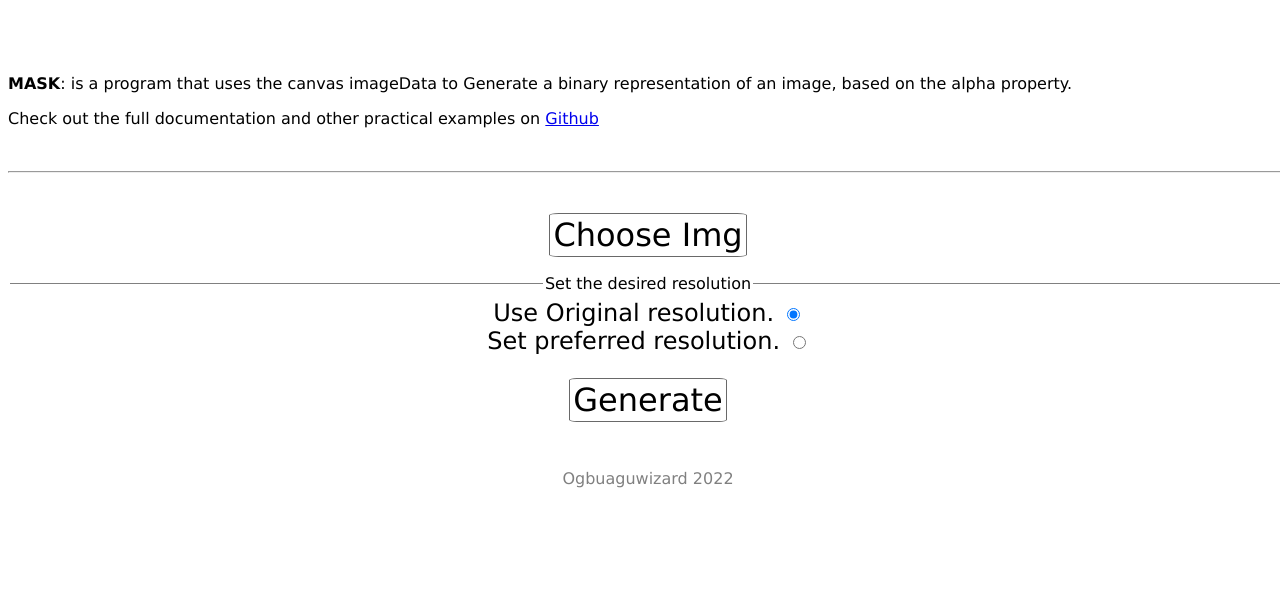
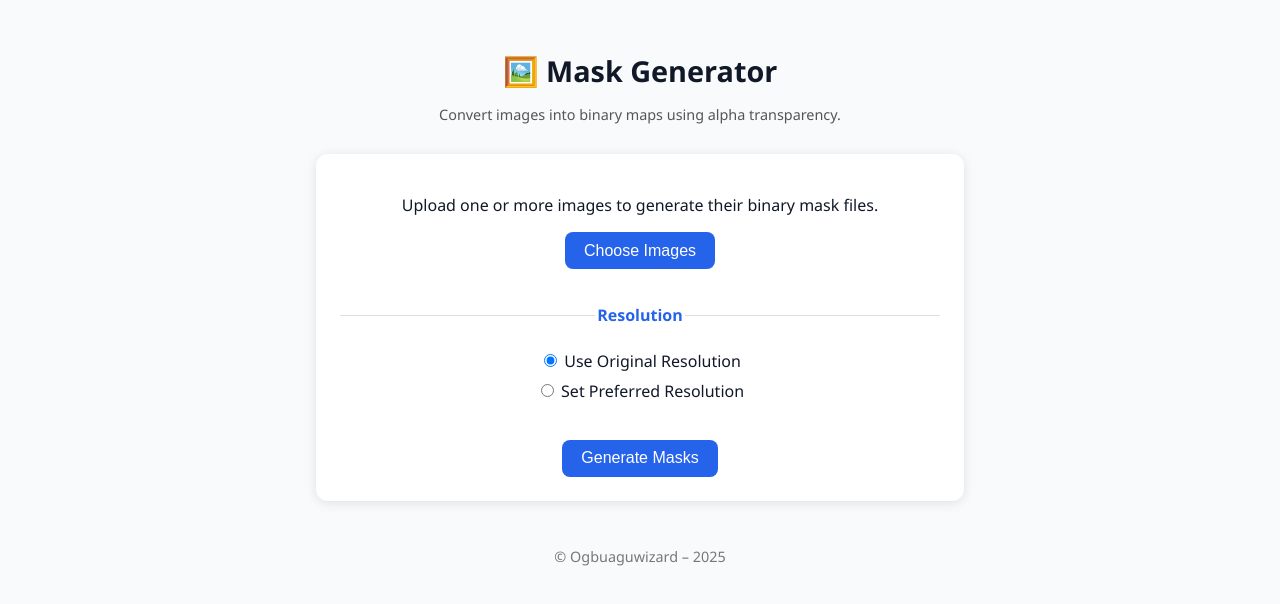
Before and after one commit to ogbuaguwizard/mask, a website: page index.html in a window 1280 px wide. Drawn offline with Linux system fonts and the light colour scheme.

Commit message:
Refactor index.html for better UI and functionality
Updated the HTML structure, styles, and content for improved layout and user experience.

```diff
--- a/index.html
+++ b/index.html
@@ -1,102 +1,150 @@
-<!doctype html>
+<!DOCTYPE html>
 <html lang="en">
 <head>
-        <meta charset="UTF-8">
-        <title>Mask: Convert image to binary map based on alpha value</title>
+  <meta charset="UTF-8" />
+  <title>Mask Generator – Alpha-Based Binary Map</title>
+  <meta name="viewport" content="width=device-width, initial-scale=1.0" />
+
   <style>
-            body{
-                font-family:Verdana, Geneva, sans-serif ;
+    :root {
+      --accent: #2563eb;
+      --accent-hover: #1d4ed8;
+      --bg: #f8fafc;
+      --text: #111827;
     }
-            #container{
-                position: absolute;
-                margin-top: 50px;
+
+    body {
+      font-family: "Segoe UI", Roboto, sans-serif;
+      background: var(--bg);
+      color: var(--text);
+      margin: 0;
+      padding: 0;
+      display: flex;
+      flex-direction: column;
+      align-items: center;
+      justify-content: flex-start;
+      min-height: 100vh;
+    }
+
+    header {
       text-align: center;
-                width: 100%;
+      margin: 2rem 0 1rem;
     }
-            #imgContainer{
-                position: relative;
-                /* border:1px solid red;  */
+
+    h1 {
+      font-size: 1.8rem;
+      margin-bottom: 0.25rem;
     }
-            .button{
-                cursor:pointer;
-                padding:2px 3px;
-                margin: 5px 0 0 0;
-                font-size: 2em;
-                font-family:Verdana, Geneva, sans-serif ;
-                border: 1px solid dimgray;
-                border-radius: 5%;
+
+    p.subtitle {
+      font-size: 0.9rem;
+      color: #555;
     }
-            .button:hover{
-                font-size: 2.1em;
-                padding:0 2px;
+
+    .card {
+      background: white;
+      border-radius: 12px;
+      box-shadow: 0 2px 12px rgba(0, 0, 0, 0.1);
+      padding: 1.5rem;
+      width: min(95%, 600px);
+      text-align: center;
     }
-            #imgFile{
-                display: none;
+
+    .button {
+      background: var(--accent);
+      color: white;
+      padding: 0.6rem 1.2rem;
+      border: none;
+      border-radius: 8px;
+      cursor: pointer;
+      font-size: 1rem;
+      transition: background 0.3s;
     }
-            .setHeight,.setWidth{
-                width: 50px;
+
+    .button:hover {
+      background: var(--accent-hover);
     }
-            .label{
-                /* display: block; */
-                font-size: 1.5em;
+
+    #imgPreview {
+      display: flex;
+      flex-wrap: wrap;
+      justify-content: center;
+      gap: 10px;
+      margin: 1rem 0;
     }
-            #setDialog{
-                display: none;
+
+    #imgPreview img {
+      width: 80px;
+      height: 80px;
+      object-fit: cover;
+      border-radius: 6px;
+      border: 1px solid #ddd;
     }
-            fieldset{
+
+    fieldset {
       border: none;
-                border-top:1px solid grey;
-                margin-top: 20px;
+      border-top: 1px solid #ddd;
+      margin: 1.2rem 0;
+      padding-top: 1rem;
     }
-            /* #canvas{
-                border:1px solid black;
-            } */
+
+    legend {
+      font-weight: 600;
+      color: var(--accent);
+    }
+
+    label {
+      display: block;
+      margin: 0.5rem 0;
+    }
+
+    #setDialog input {
+      width: 80px;
+      margin-left: 5px;
+    }
+
+    footer {
+      margin-top: 2rem;
+      color: #777;
+      font-size: 0.9rem;
+    }
   </style>
 </head>
 <body>
-            <div id="container">
-                <p style="text-align: left;"><strong>MASK</strong>: is a program  that uses the canvas imageData to Generate a binary representation of an image, based on the alpha property.</p>
-                <p style="text-align: left;">Check out the full documentation and other practical examples on <a href="https://github.com/ogbuaguwizard/mask/">Github</a></p>
-                <div style="margin: auto;">
-                    <br>
-                    <hr>
-                    <br>
-                    <div id="imgContainer">
+  <header>
+    <h1>🖼️ Mask Generator</h1>
+    <p class="subtitle">Convert images into binary maps using alpha transparency.</p>
+  </header>
+
+  <div class="card">
+    <p>
+      Upload one or more images to generate their binary mask files.
+    </p>
+
+    <input type="file" id="imgFile" accept="image/*" multiple hidden>
+    <button id="chooseBtn" class="button">Choose Images</button>
+
+    <div id="imgPreview"></div>
+
+    <fieldset>
+      <legend>Resolution</legend>
       <label>
-                            <!-- <img src=""  alt="Image" id="img"> -->
-                            <input type="file" accept="image/*" id="imgFile" multiple>
-                        <p></p>
-                        <span class="button" id="choose"> Choose Img</span>
+        <input type="radio" name="res" id="original" checked> Use Original Resolution
       </label>
+      <label>
+        <input type="radio" name="res" id="setRes"> Set Preferred Resolution
+      </label>
+      <div id="setDialog"></div>
+    </fieldset>
 
-                    </div>
-                    <div>
-                        <fieldset>
-                            <legend> Set the desired resolution</legend>
-                                <label class="label">
-                                    Use Original resolution.
-                                    <input type="radio" id="original" name="res" checked>
-                                    <span id="imgProp" style="font-size: medium;"></span>
-                                </label>
-                                <br>
-                                <label class="label">
-                                    Set preferred resolution.
-                                    <input type="radio" id="setRes" name="res">
-                                </label>
-                                <div id="setDialog">
-
+    <button id="generateBtn" class="button">Generate Masks</button>
   </div>
 
-                        </fieldset>
-                    </div>
-                    <p class="buttonContainer"><span class="button" id="gen">Generate</span></p>
-                </div>
-                <p style="margin-top: 50px; color: grey;">Ogbuaguwizard 2022</p>
-            </div>
+  <footer>
+    <p>© Ogbuaguwizard – 2025</p>
+  </footer>
 
-            <canvas id="canvas">
-                Your browser does not support the HTML 5 Canvas.
-            </canvas>
+  <canvas id="canvas" hidden></canvas>
   <script src="./main.js"></script>
 </body>
 </html>
```
Lines whose indentation alone changed are shown as unchanged.
